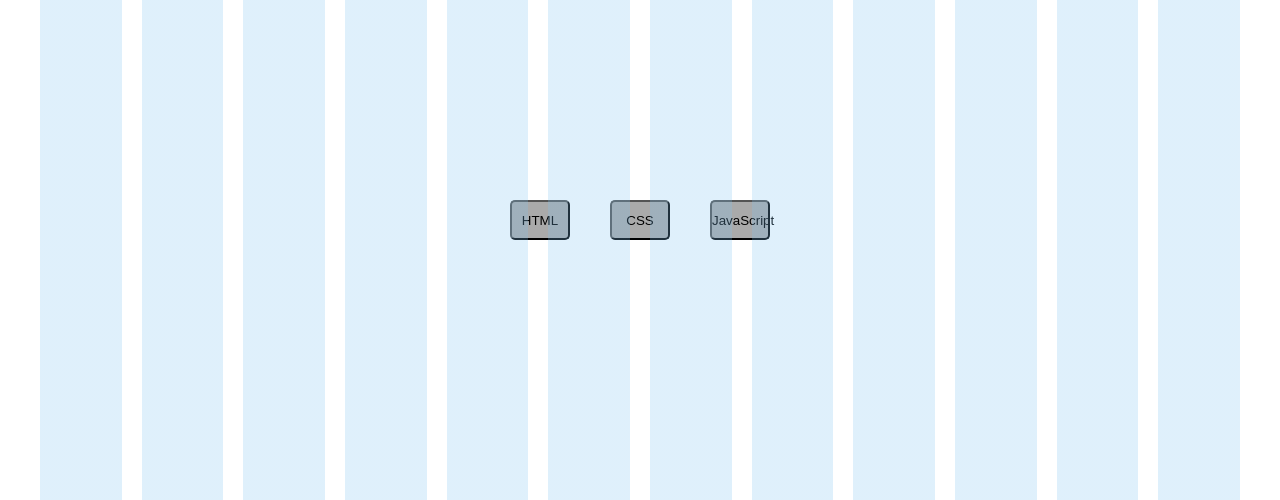
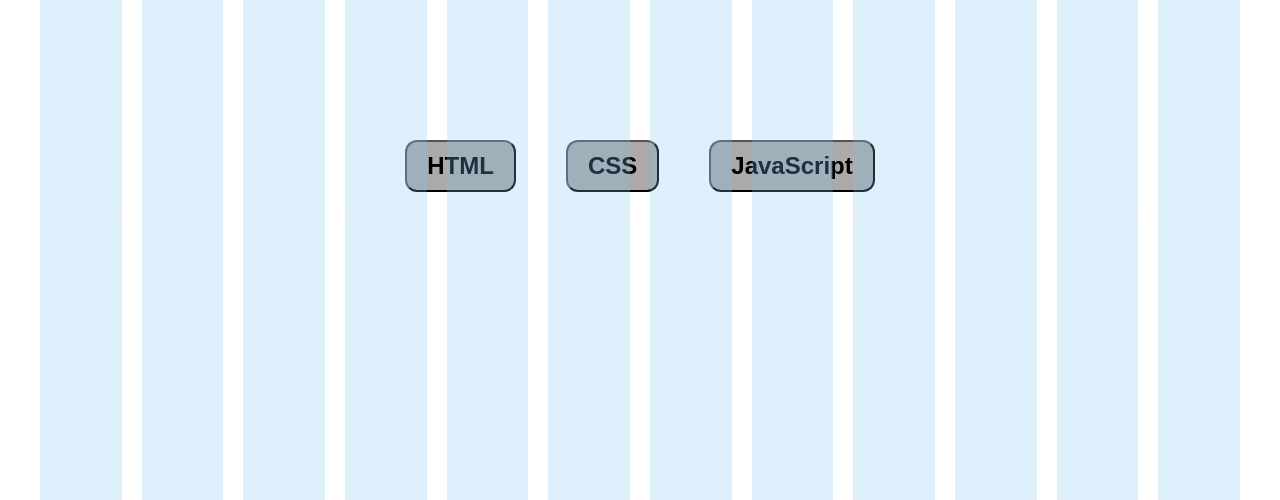
Before and after one commit to Bragiar/Hopverkefni-2, a website with bundled scripts: page index.html in a window 1280 px wide. Shown: the part 300-800 px from the top of the page. Built offline with nearby package versions, Linux system fonts and the light colour scheme; files whose address does not match are found by name.

Commit message:
breytti í fyrirlestrar.scss, header.scss og list scss
smáatriði

```diff
--- a/src/lib/list.js
+++ b/src/lib/list.js
@@ -50,10 +50,10 @@
     info.classList.add('lecture__info');
     container.appendChild(info);
     const infoCategory = el('div', category);
-    infoCategory.classList.add('.lecture__info--category');
+    infoCategory.classList.add('lecture__info--category');
     info.appendChild(infoCategory);
     const infoTitle = el('div', title);
-    infoCategory.classList.add('.lecture__info--category');
+    infoCategory.classList.add('lecture__info--category');
     info.appendChild(infoTitle);
     const infoCheck = el('div', '✓');
     infoCheck.classList.add('lecture__info--check', 'hidden');
--- a/src/styles/fyrirlestrar.scss
+++ b/src/styles/fyrirlestrar.scss
@@ -36,14 +36,24 @@
   justify-content: center;
 }
 .buttons button{
-  border-radius: 5px;
-  margin: 20px;
-  height: 40px;
-  width: 60px;
+  font-size: 1.5rem;
+  border-radius: 12px;
+  margin: 40px 25px;
+  padding: 10px 20px;
+  //font-family: $font-main;
+  font-family: 'Raleway', sans-serif;
+  font-weight: bold;
+}
+
+.HTML{
+  background-color: $lightGreen;
+}
+.CSS{
+  background-color: $lightGreen;
+}
+.JS{
+  background-color: $lightGreen;
 }
 .untoggled{
   background-color: $Grey;
 }
-.toggled{
-  background-color: $lightGreen;
-}
--- a/src/styles/header.scss
+++ b/src/styles/header.scss
@@ -5,7 +5,7 @@
   background-blend-mode:screen;
   background-repeat: no-repeat;
   background-size: cover;
-  height: 60vh;
+  height: 50vh;
   width: 100%;
   display: flex;
   justify-content: center;
```
